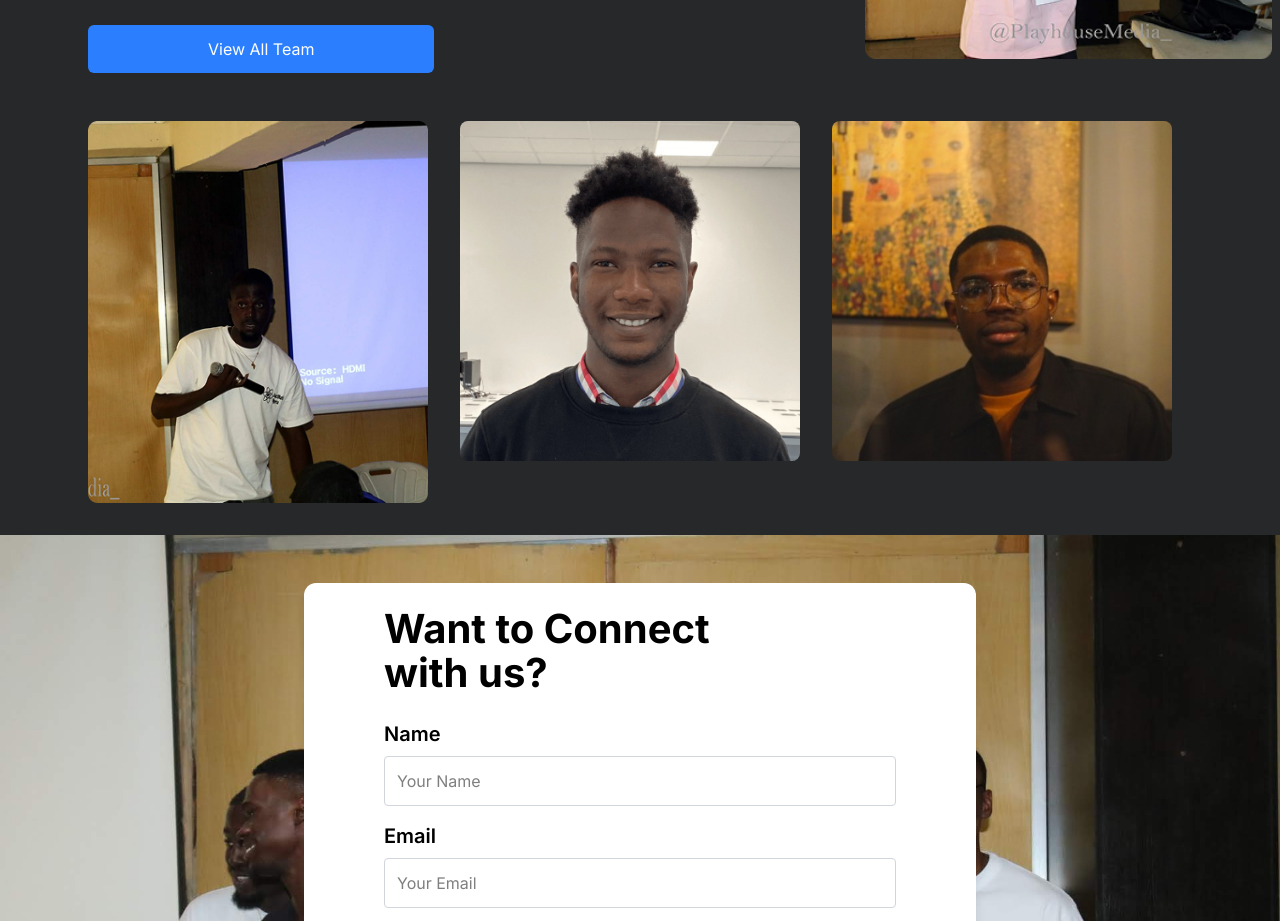
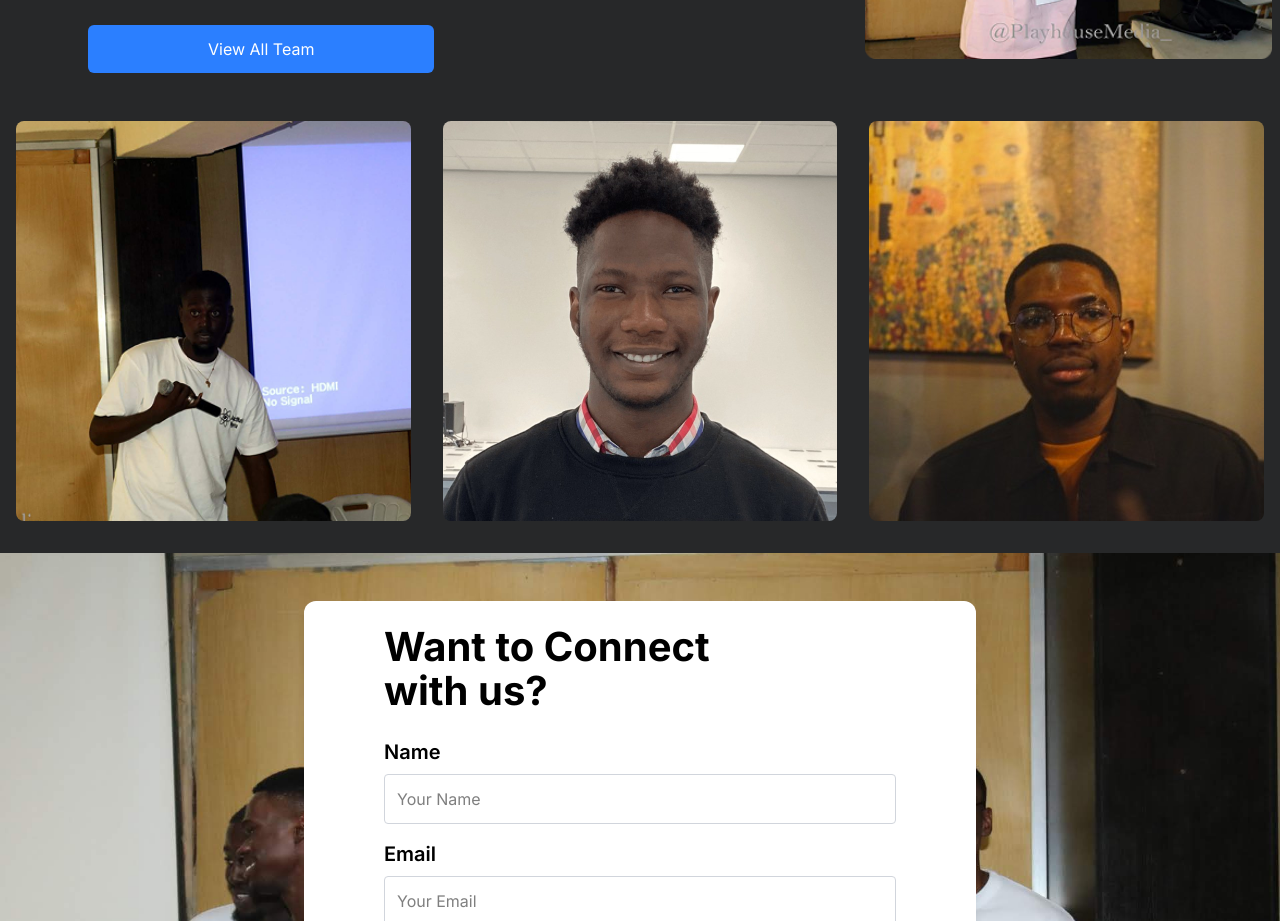
Before and after one commit to react-native-nigeria-community/rnn-landing, a React (Create React App) app: page / in a window 1280 px wide. Shown: the part 3980-4901 px from the top of the page. Built offline with nearby package versions, Linux system fonts and the light colour scheme.

Commit message:
ORTHO-344: RESIZE IMAGES ON RNN TEAM SECTION

```diff
--- a/src/components/rnnTeam.js
+++ b/src/components/rnnTeam.js
@@ -36,29 +36,18 @@ const Team = () => {
       </section>
         </div>
 
-        <div className="flex flex-col sm:flex-row justify-center gap-4 md:gap-6 px-22 mr-5 lg:gap-8">
-            <div className="w-full sm:w-1/3">
-                <img
-                  src={team2}
-                  alt="Team Member"
-                  className="w-full h-[90] rounded-lg"
-                />
-            </div>
-            <div className="w-full sm:w-1/3">
-                <img
-                  src={team3}
-                  alt="Team Member"
-                  className="w-full max-h-screen rounded-lg"
-                />
-            </div>
-            <div className="w-full sm:w-1/3">
-                <img
-                  src={team4}
-                  alt="Team Member"
-                  className="w-full max-h-screen rounded-lg"
-                />
-            </div>
-        </div>
+
+<div className="flex flex-col sm:flex-row justify-center gap-4 md:gap-6 px-4 lg:gap-8">
+  {[team2, team3, team4].map((image, index) => (
+    <div key={index} className="w-full sm:w-1/3">
+      <img
+        src={image}
+        alt={`Team Member ${index + 1}`}
+        className="w-full h-[400px] object-cover rounded-lg"
+      />
+    </div>
+  ))}
+</div>
     </section>
   )
 }
```
